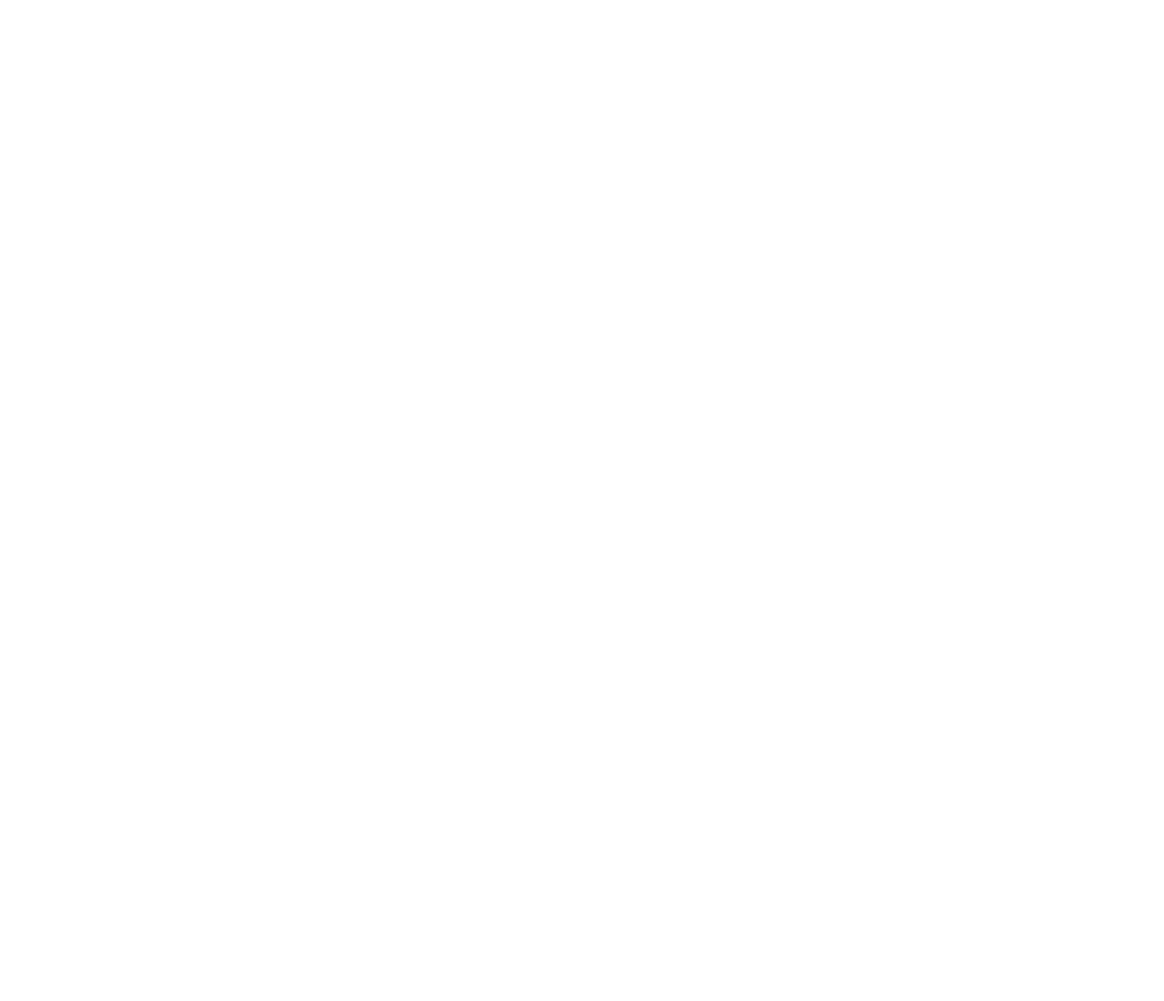
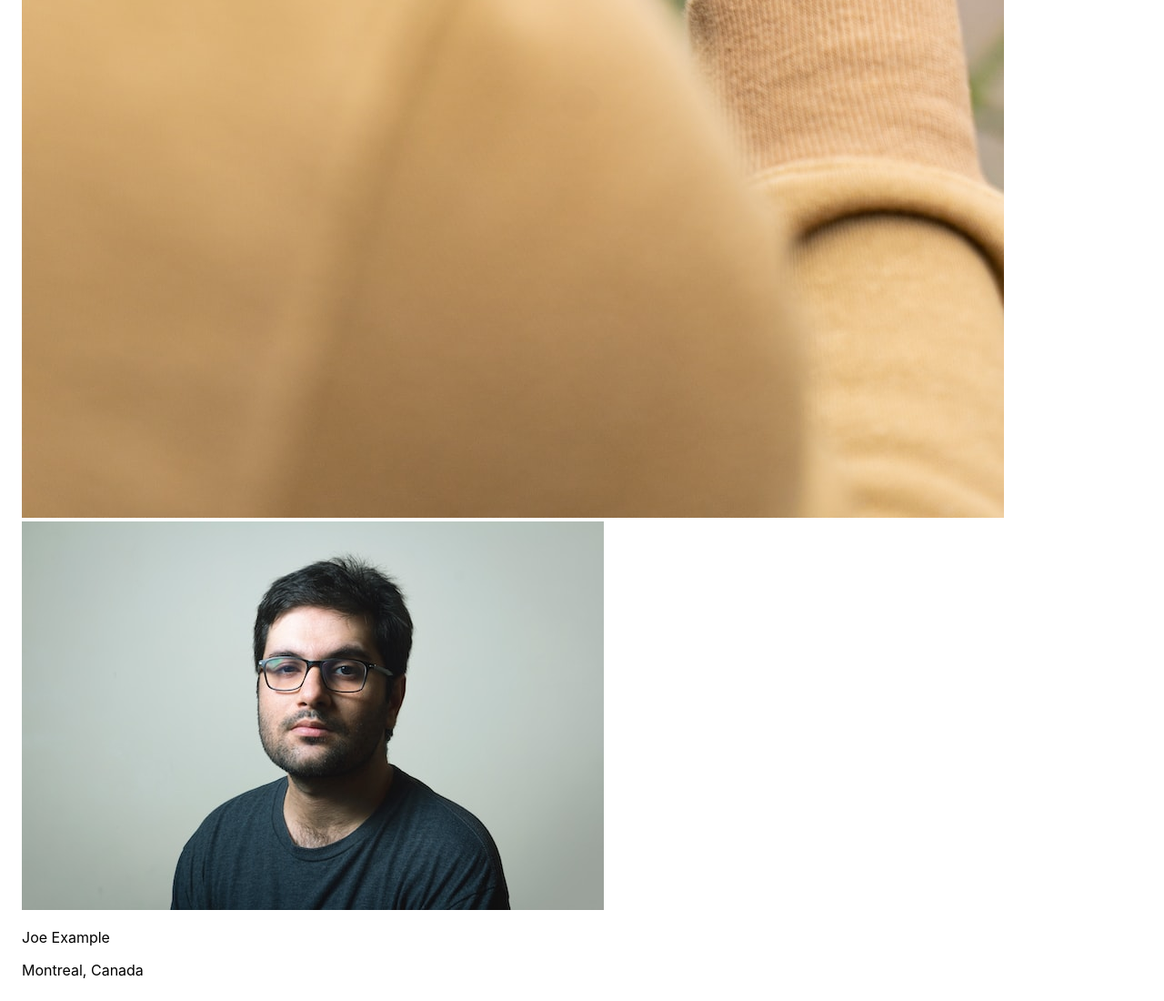
Before and after one commit to Vani11aG310/photolabs, a React (Create React App) app in the folder frontend/: page / in a window 1280 px wide. Shown: the part 1376-2476 px from the top of the page at 91% size. Before the commit the page ends 800 px from the top, so only its background shows below. Built offline with nearby package versions, Linux system fonts and the light colour scheme; the HTML template or start-up script is replaced by a standard one.

Commit message:
added PhotoListItem component

```diff
--- a/frontend/src/App.jsx
+++ b/frontend/src/App.jsx
@@ -5,9 +5,19 @@
 
 // Note: Rendering a single component to build components in isolation
 const App = () => {
+  const sampleDataForPhotoListItem = {
+    id: "1",
+    location: {
+      city: "Montreal",
+      country: "Canada",
+    },
+    imageSource: `${process.env.PUBLIC_URL}/Image-1-Regular.jpeg`,
+    username: "Joe Example",
+    profile: `${process.env.PUBLIC_URL}/profile-1.jpg`,
+  };
   return (
     <div className="App">
-      <PhotoListItem/>
+      <PhotoListItem key={sampleDataForPhotoListItem.id} sampleData={sampleDataForPhotoListItem}/>
     </div>
   );
 };
--- a/frontend/src/components/PhotoListItem.jsx
+++ b/frontend/src/components/PhotoListItem.jsx
@@ -2,20 +2,18 @@
 
 import "../styles/PhotoListItem.scss";
 
+const PhotoListItem = (props) => {
+  /* Insert React */
+  const { sampleData } = props
+  return (
+    <>
+      <img src={sampleData.imageSource} alt="main image" />
+      <img src={sampleData.profile} alt="profile pic" />
+      <p>{sampleData.username}</p>
+      <p>{sampleData.location.city}, {sampleData.location.country}</p>
+    </>
 
-const sampleDataForPhotoListItem = {
-  id: "1",
-  location: {
-    city: "Montreal",
-    country: "Canada",
-  },
-  imageSource: `${process.env.PUBLIC_URL}/Image-1-Regular.jpeg`,
-  username: "Joe Example",
-  profile: `${process.env.PUBLIC_URL}/profile-1.jpg`,
-};
-
-const PhotoListItem = () => {
-  /* Insert React */
+  )
 };
 
 export default PhotoListItem;
```
Also changed, not shown: 1 other file (tests, documents, lock files or other folders).
